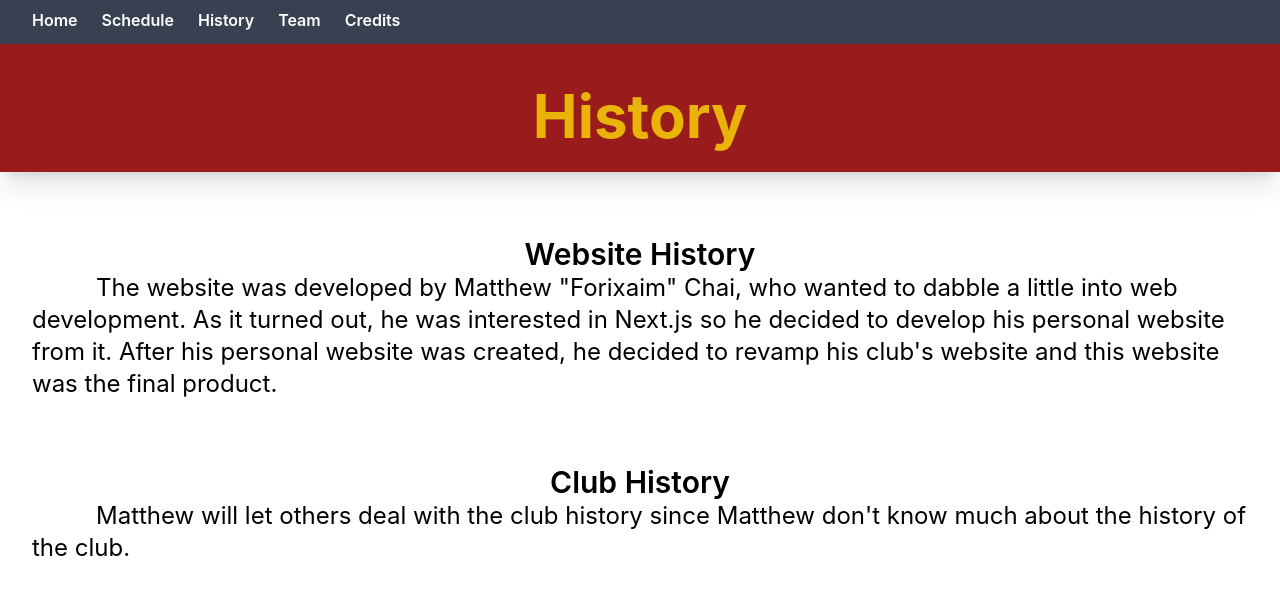
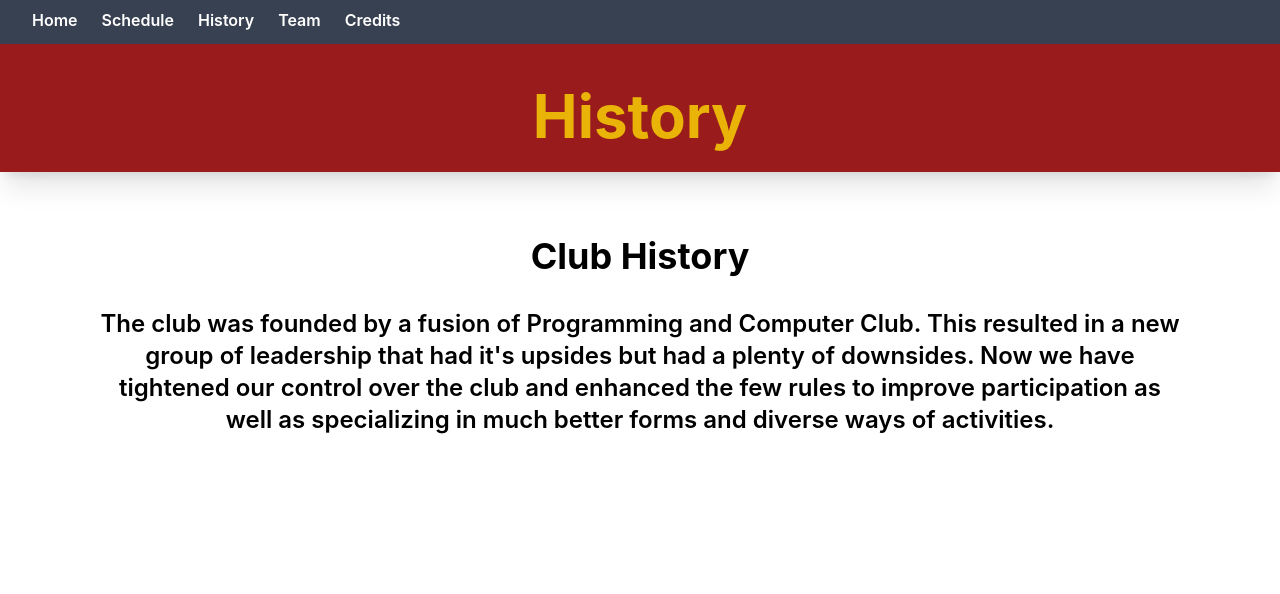
Before and after one commit to NHSCPC/nhscpc-new-website, a Next.js app: page /history in a window 1280 px wide. Shown: the top 594 px of the page. Built offline with nearby package versions, Linux system fonts and the light colour scheme.

Commit message:
Made it easier to edit the credits

```diff
--- a/pages/history.tsx
+++ b/pages/history.tsx
@@ -1,6 +1,7 @@
 import type { NextPage } from 'next'
 import Head from 'next/head'
 import NavBar from '../components/NavBar'
+import historyData from "../src/History";
 const History: NextPage = () => {
   return (
 	<div className="inline">
@@ -18,18 +19,20 @@ const History: NextPage = () => {
 					History
 				</h1>
 			</div>
-            <article className="my-16">
-                <h1 className="mx-8 text-center font-semibold text-3xl">Website History</h1>
-            <p className="mx-8 text-2xl indent-16">
-                The website was developed by Matthew &quot;Forixaim&quot; Chai, who wanted to dabble a little into web development. As it turned out, he was interested in Next.js so he decided to develop his personal website from it. After his personal website was created, he decided to revamp his club&apos;s website and this website was the final product.
-            </p>
-            </article>
-			<article>
-                <h1 className="mx-8 text-center font-semibold text-3xl">Club History</h1>
-                <p className="mx-8 text-2xl indent-16">
-                    Matthew will let others deal with the club history since Matthew don&apos;t know much about the history of the club.
-                </p>
-            </article>
+			{historyData.map((content, index) => {
+				return (
+					<div key={content.key}>
+						<article className="m-16">
+							<h1 className="m-8 text-center font-bold text-4xl">
+								{content.category}
+							</h1>
+							<p className="m-8 text-2xl text-center font-semibold">
+								{content.content}
+							</p>
+						</article>
+					</div>
+				)
+			})}
 		</main>
 	</div>
   )
--- /dev/null
+++ b/src/History.ts
@@ -0,0 +1,9 @@
+const historyData = [
+	{
+		category: "Club History",
+		content: "The club was founded by a fusion of Programming and Computer Club. This resulted in a new group of leadership that had it's upsides but had a plenty of downsides. Now we have tightened our control over the club and enhanced the few rules to improve participation as well as specializing in much better forms and diverse ways of activities.",
+		key: "H1"
+	},
+]
+
+export default historyData
```
